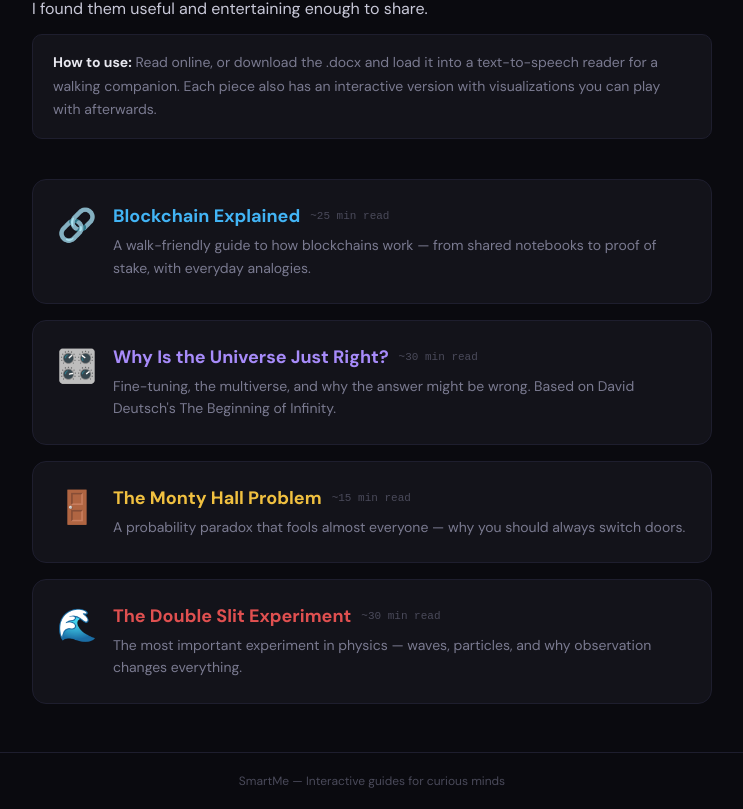
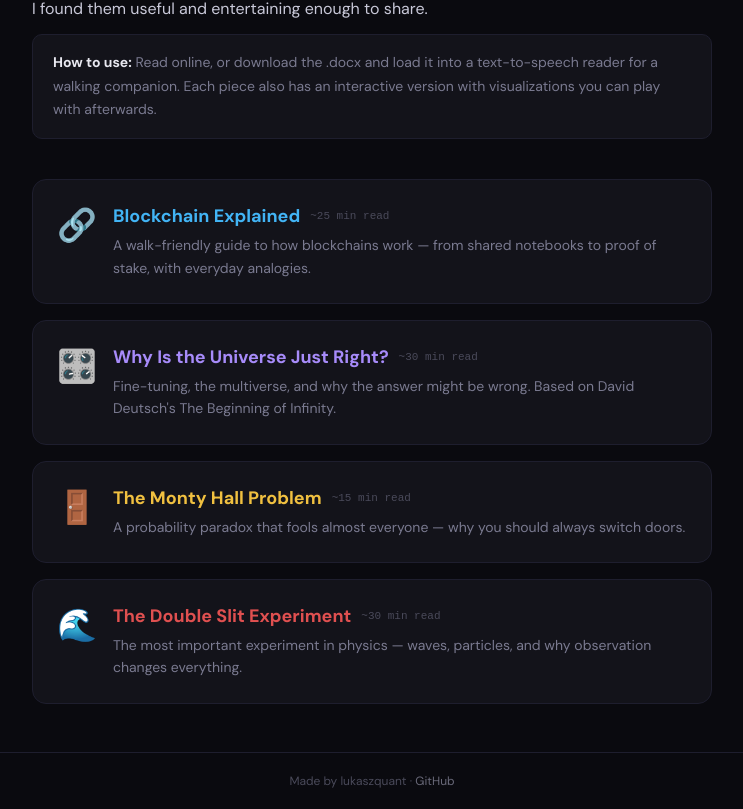
Before and after one commit to lukaszquant/smartme, a React (Vite) app in the folder site/: page / in a window 1280 px wide. Shown: the part 255-1064 px from the top of the page, without its empty margins (268-1011 px from the left). Built offline with nearby package versions, Linux system fonts and the light colour scheme.

Commit message:
Add author name and GitHub link to footer

```diff
--- a/site/src/components/Layout.jsx
+++ b/site/src/components/Layout.jsx
@@ -70,7 +70,15 @@ export default function Layout({ children }) {
           color: "#4a4a5a",
         }}
       >
-        SmartMe — Interactive guides for curious minds
+        Made by lukaszquant ·{" "}
+        <a
+          href="https://github.com/lukaszquant/smartme"
+          target="_blank"
+          rel="noopener noreferrer"
+          style={{ color: "#6a6a7a", textDecoration: "none" }}
+        >
+          GitHub
+        </a>
       </footer>
     </div>
   );
```
